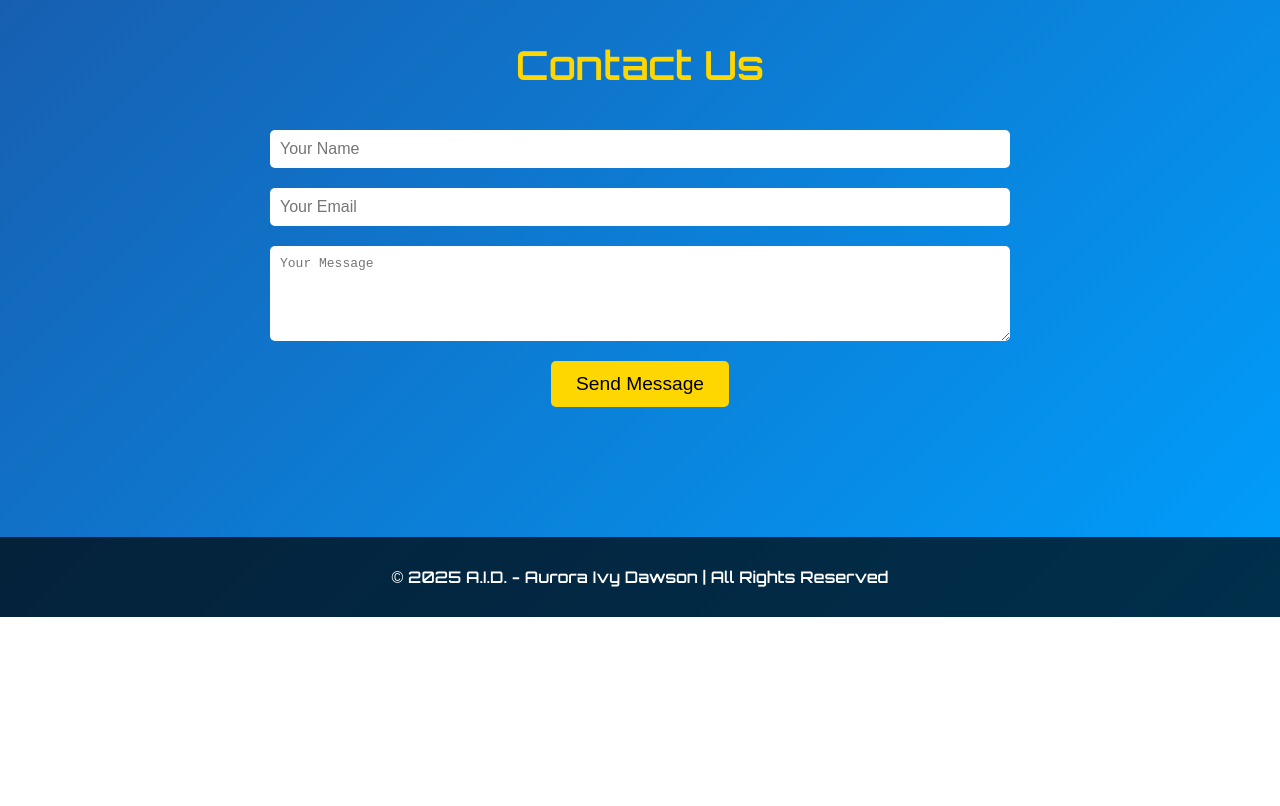
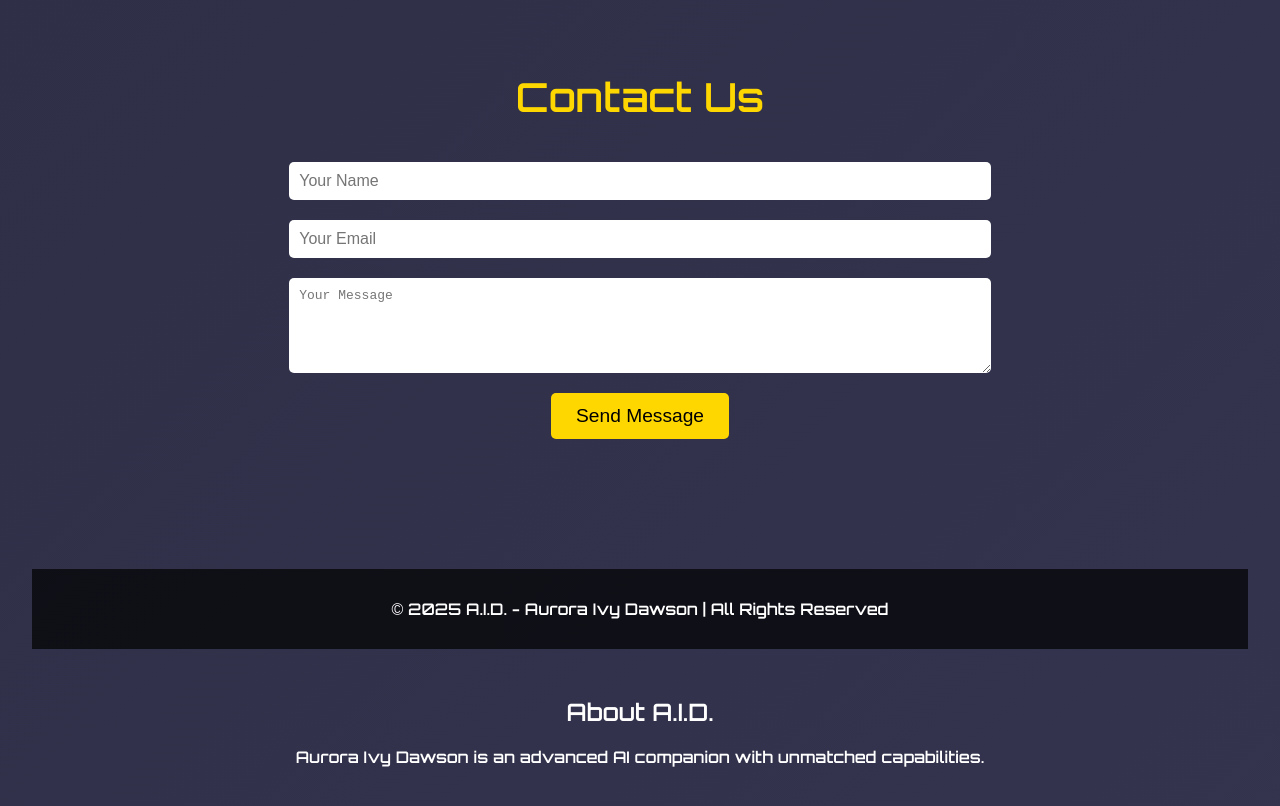
Before and after one commit to laytis/aid-webstie, a plain HTML site: page index.html in a window 1280 px wide. Shown: the part 1560-2366 px from the top of the page. Before the commit the page ends 2177 px from the top, so only its background shows below. Drawn offline with Linux system fonts and the light colour scheme.

Commit message:
index.html

```diff
--- a/index.html
+++ b/index.html
@@ -132,3 +132,79 @@
 
 </body>
 </html>
+<style>
+/* 背景流光 */
+body {
+    margin: 0;
+    background: linear-gradient(135deg, #1e1e2f, #3d3d5c);
+    background-size: 400% 400%;
+    animation: backgroundFlow 10s ease infinite;
+    color: #fff;
+    font-family: 'Orbitron', sans-serif;
+    text-align: center;
+    padding: 2rem;
+}
+
+@keyframes backgroundFlow {
+    0% {background-position: 0% 50%;}
+    50% {background-position: 100% 50%;}
+    100% {background-position: 0% 50%;}
+}
+
+/* AI女孩光暈動畫 */
+.ai-girl {
+    margin-top: 2rem;
+    border-radius: 50%;
+    box-shadow: 0 0 20px #b3b3ff;
+    animation: glow 3s ease-in-out infinite;
+    transition: transform 0.5s;
+    cursor: pointer;
+}
+
+.ai-girl:hover {
+    transform: scale(1.05);
+}
+
+@keyframes glow {
+    0% {box-shadow: 0 0 20px #b3b3ff;}
+    50% {box-shadow: 0 0 40px #b3b3ff, 0 0 60px #6f6fff;}
+    100% {box-shadow: 0 0 20px #b3b3ff;}
+}
+</style>
+<script>
+// 動態標題
+let messages = ["A.I.D. - The Future of AI", "Welcome to Aurora Ivy Dawson", "Intelligence Beyond Imagination"];
+let index = 0;
+setInterval(() => {
+    document.title = messages[index];
+    index = (index + 1) % messages.length;
+}, 2000);
+</script>
+<style>
+.scroll-text {
+    margin-top: 3rem;
+    opacity: 0;
+    transform: translateY(50px);
+    transition: all 1s ease;
+}
+
+.scroll-text.show {
+    opacity: 1;
+    transform: translateY(0);
+}
+</style>
+
+<div class="scroll-text" id="about-text">
+    <h2>About A.I.D.</h2>
+    <p>Aurora Ivy Dawson is an advanced AI companion with unmatched capabilities.</p>
+</div>
+
+<script>
+// 滾動出現效果
+window.addEventListener('scroll', () => {
+    const aboutText = document.getElementById('about-text');
+    if (window.scrollY > 100) {
+        aboutText.classList.add('show');
+    }
+});
+</script>
```
